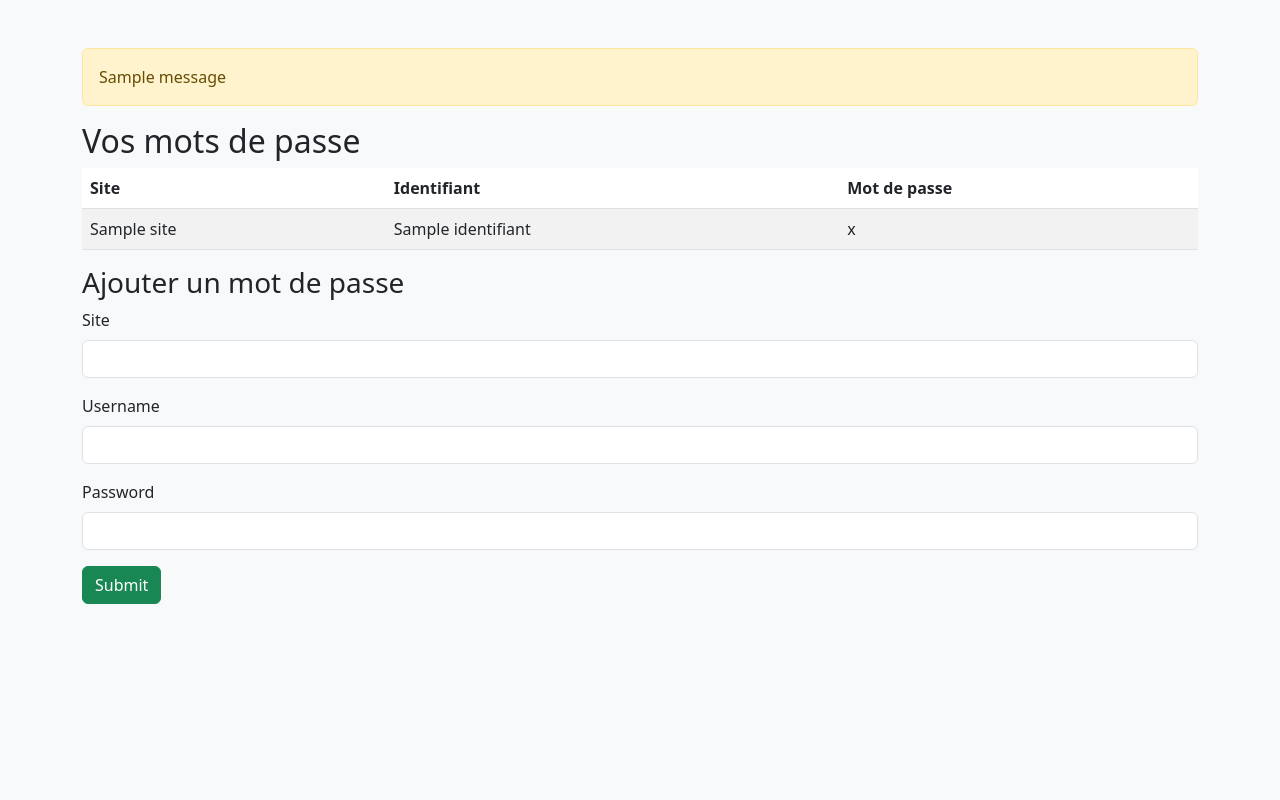
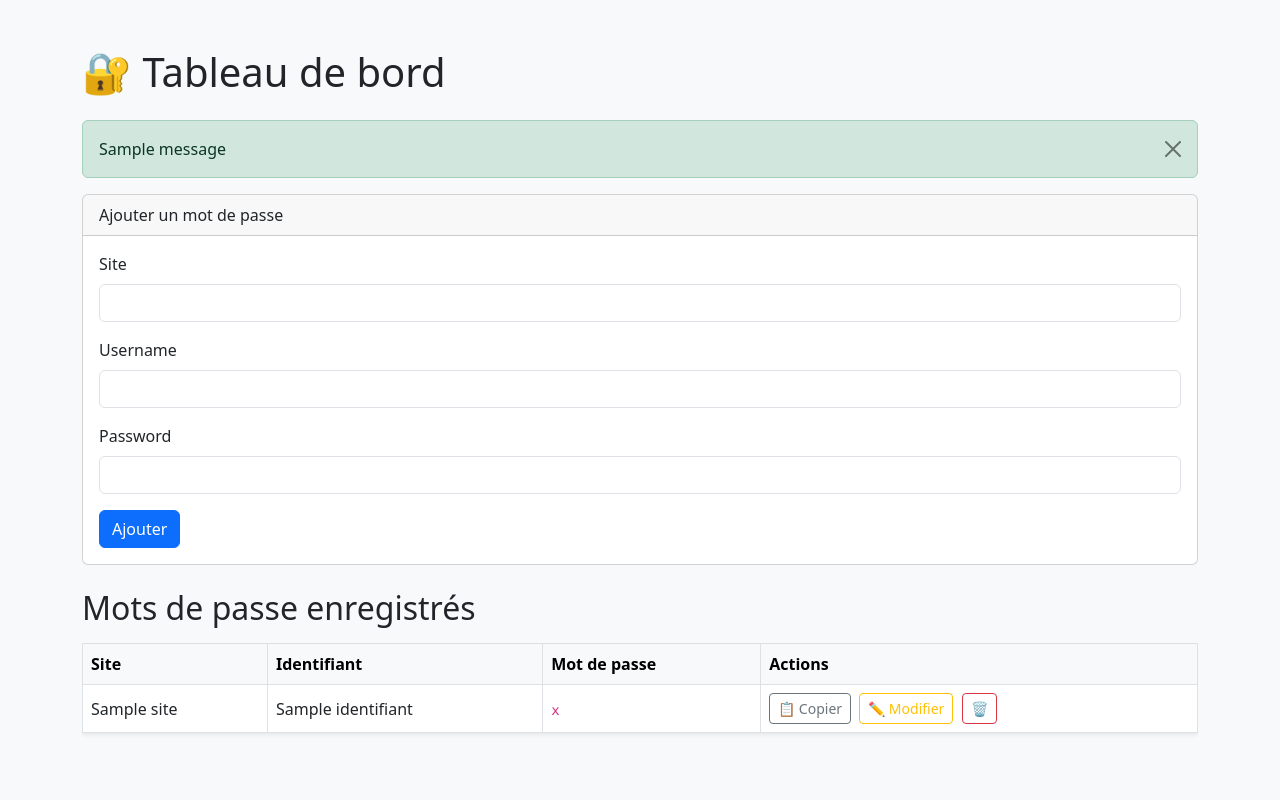
Before and after one commit to yohaihagege/CoffreMotDePasseWeb, a Flask app: template app/templates/dashboard.html in a window 1280 px wide. Run offline with Flask 3, Linux system fonts and the light colour scheme; the template is opened without the code that fills it: most values are stand-ins (such as "Sample title", 1, 10 or a date in 2020); one stand-in notice (Sample message) is shown; form fields are guessed from the names that the template uses.

```diff
--- a/app/__init__.py
+++ b/app/__init__.py
@@ -2,7 +2,7 @@ from flask import Flask
 from flask_wtf.csrf import CSRFProtect
 
 app = Flask(__name__)
-app.secret_key = "ta_clef_secrete"  # À personnaliser
+app.secret_key = "m"  # À personnaliser
 csrf = CSRFProtect(app)
 
 
--- a/app/templates/base.html
+++ b/app/templates/base.html
@@ -1,22 +1,20 @@
 <!doctype html>
 <html lang="fr">
 <head>
-    <meta charset="UTF-8">
-    <title>{% block title %}Mon Coffre{% endblock %}</title>
-    <link rel="stylesheet" href="https://cdn.jsdelivr.net/npm/bootstrap@5.3.0/dist/css/bootstrap.min.css">
+    <meta charset="utf-8">
+    <title>Gestionnaire de mots de passe</title>
+    <link href="https://cdn.jsdelivr.net/npm/bootstrap@5.3.0/dist/css/bootstrap.min.css" rel="stylesheet">
 </head>
-<body class="bg-light">
-    <div class="container mt-5">
-        {% with messages = get_flashed_messages() %}
-          {% if messages %}
-            {% for message in messages %}
-              <div class="alert alert-warning" role="alert">{{ message }}</div>
-            {% endfor %}
-          {% endif %}
+<body>
+    <div class="container mt-4">
+        {% with messages = get_flashed_messages(with_categories=true) %}
+            {% if messages %}
+                {% for category, message in messages %}
+                    <div class="alert alert-{{ category }}">{{ message }}</div>
+                {% endfor %}
+            {% endif %}
         {% endwith %}
-
-        {% block content %}
-        {% endblock %}
+        {% block content %}{% endblock %}
     </div>
 </body>
 </html>
--- a/app/templates/dashboard.html
+++ b/app/templates/dashboard.html
@@ -1,29 +1,38 @@
-{% extends "base.html" %}
-{% block title %}Tableau de bord{% endblock %}
-{% block content %}
-<h2>Vos mots de passe</h2>
+<!doctype html>
+<html lang="fr">
+<head>
+    <meta charset="UTF-8">
+    <title>Tableau de bord</title>
+    <link href="https://cdn.jsdelivr.net/npm/bootstrap@5.3.0/dist/css/bootstrap.min.css" rel="stylesheet">
+    <style>
+        .table td, .table th {
+            vertical-align: middle;
+        }
+        .copiable {
+            cursor: pointer;
+        }
+    </style>
+</head>
+<body class="bg-light">
+    <div class="container py-5">
+        <h1 class="mb-4">🔐 Tableau de bord</h1>
 
-<table class="table table-striped">
-    <thead>
-        <tr>
-            <th>Site</th>
-            <th>Identifiant</th>
-            <th>Mot de passe</th>
-        </tr>
-    </thead>
-    <tbody>
-        {% for site, identifiant, motdepasse in passwords %}
-        <tr>
-            <td>{{ site }}</td>
-            <td>{{ identifiant }}</td>
-            <td>{{ motdepasse }}</td>
-        </tr>
+        {% with messages = get_flashed_messages(with_categories=true) %}
+            {% if messages %}
+                {% for category, message in messages %}
+                    <div class="alert alert-{{ category }} alert-dismissible fade show" role="alert">
+                        {{ message }}
+                        <button type="button" class="btn-close" data-bs-dismiss="alert" aria-label="Fermer"></button>
+                    </div>
                 {% endfor %}
-    </tbody>
-</table>
+            {% endif %}
+        {% endwith %}
 
-<h3>Ajouter un mot de passe</h3>
-<form method="POST">
+        <!-- Formulaire d'ajout -->
+        <div class="card mb-4">
+            <div class="card-header">Ajouter un mot de passe</div>
+            <div class="card-body">
+                <form method="post">
                     {{ form.hidden_tag() }}
                     <div class="mb-3">
                         {{ form.site.label(class="form-label") }}
@@ -37,6 +46,81 @@
                         {{ form.password.label(class="form-label") }}
                         {{ form.password(class="form-control") }}
                     </div>
-    {{ form.submit(class="btn btn-success") }}
+                    <button type="submit" class="btn btn-primary">Ajouter</button>
                 </form>
-{% endblock %}
+            </div>
+        </div>
+
+        <!-- Tableau des mots de passe -->
+        <h2 class="mb-3">Mots de passe enregistrés</h2>
+        <div class="table-responsive">
+            <table class="table table-bordered table-hover bg-white shadow-sm">
+                <thead class="table-light">
+                    <tr>
+                        <th>Site</th>
+                        <th>Identifiant</th>
+                        <th>Mot de passe</th>
+                        <th>Actions</th>
+                    </tr>
+                </thead>
+                <tbody>
+                    {% for site, identifiant, motdepasse in passwords %}
+                    <tr>
+                        <td>{{ site }}</td>
+                        <td>{{ identifiant }}</td>
+                        <td><code id="pwd{{ loop.index }}">{{ motdepasse }}</code></td>
+                        <td>
+                            <button class="btn btn-outline-secondary btn-sm me-1" onclick="copyToClipboard('pwd{{ loop.index }}')">📋 Copier</button>
+                            <button class="btn btn-outline-warning btn-sm me-1" data-bs-toggle="modal" data-bs-target="#editModal{{ loop.index }}">✏️ Modifier</button>
+                            <form action="{{ url_for('routes.delete_password', site=site) }}" method="post" class="d-inline" onsubmit="return confirm('Supprimer ce mot de passe ?')">
+                                <button class="btn btn-outline-danger btn-sm">🗑️</button>
+                            </form>
+                        </td>
+                    </tr>
+
+                    <!-- Modal de modification -->
+                    <div class="modal fade" id="editModal{{ loop.index }}" tabindex="-1" aria-labelledby="editModalLabel{{ loop.index }}" aria-hidden="true">
+                        <div class="modal-dialog">
+                            <form action="{{ url_for('routes.update_password', site=site) }}" method="post" class="modal-content">
+                                {{ form.hidden_tag() }}
+                                <div class="modal-header">
+                                    <h5 class="modal-title" id="editModalLabel{{ loop.index }}">Modifier : {{ site }}</h5>
+                                    <button type="button" class="btn-close" data-bs-dismiss="modal" aria-label="Fermer"></button>
+                                </div>
+                                <div class="modal-body">
+                                    <div class="mb-3">
+                                        <label class="form-label">Identifiant</label>
+                                        <input type="text" name="username" class="form-control" value="{{ identifiant }}" required>
+                                    </div>
+                                    <div class="mb-3">
+                                        <label class="form-label">Mot de passe</label>
+                                        <input type="text" name="password" class="form-control" value="{{ motdepasse }}" required>
+                                    </div>
+                                </div>
+                                <div class="modal-footer">
+                                    <button type="submit" class="btn btn-warning">Enregistrer</button>
+                                    <button type="button" class="btn btn-secondary" data-bs-dismiss="modal">Annuler</button>
+                                </div>
+                            </form>
+                        </div>
+                    </div>
+                    {% else %}
+                    <tr><td colspan="4" class="text-center">Aucune donnée enregistrée.</td></tr>
+                    {% endfor %}
+                </tbody>
+            </table>
+        </div>
+    </div>
+
+    <script>
+        function copyToClipboard(id) {
+            const text = document.getElementById(id).textContent;
+            navigator.clipboard.writeText(text).then(() => {
+                alert("Mot de passe copié !");
+            });
+        }
+    </script>
+
+    <script src="https://cdn.jsdelivr.net/npm/bootstrap@5.3.0/dist/js/bootstrap.bundle.min.js"></script>
+</body>
+</html>
```
Also changed, not shown: app/routes.py (+43 -14 lines), app/security.py (+15 -8 lines), app/storage.py (+13 -2 lines), app/templates/secondary.html (+5 -3 lines), 2 other files. Lines whose indentation alone changed are shown as unchanged.
